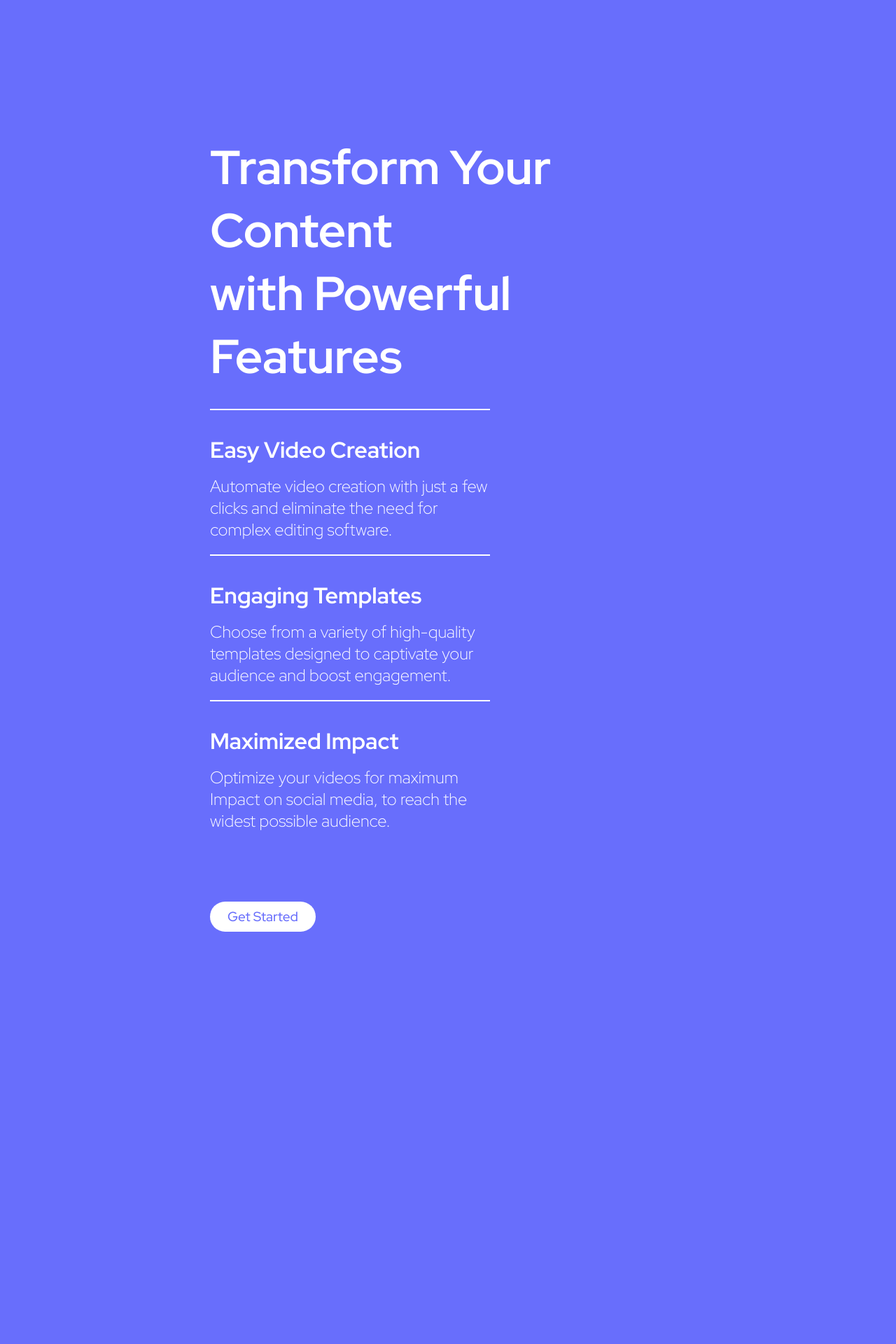
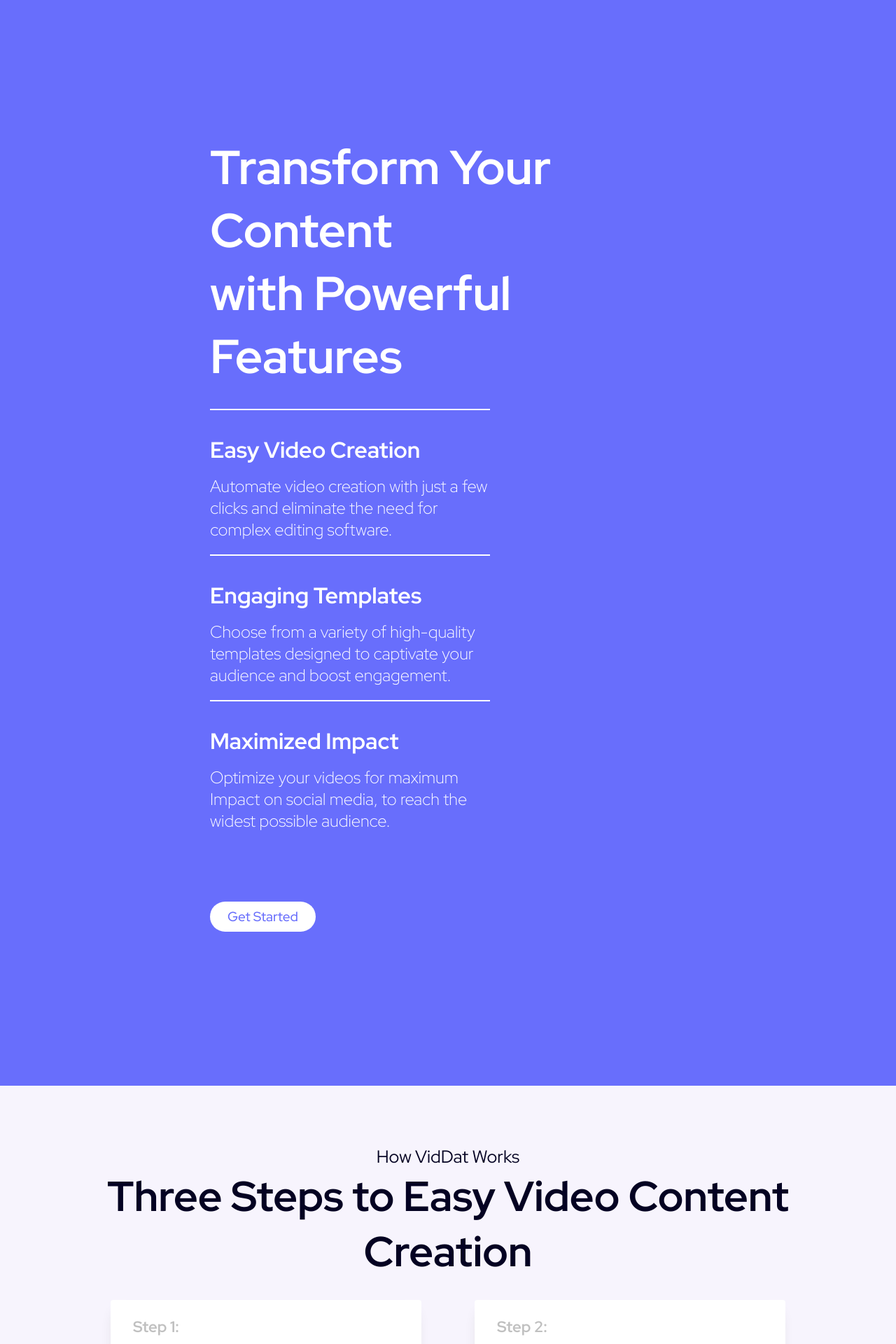
Before and after one commit to sokosam/viddat-private, a Flask app: page / in a window 1280 px wide. Shown: the part 1668-3588 px from the top of the page at 70% size. Before the commit the page ends 2999 px from the top, so only its background shows below. Run offline with Flask 3, Linux system fonts and the light colour scheme; a map, chart or similar area stays blank.

Commit message:
added how it works

```diff
--- a/app/static/styles/main.css
+++ b/app/static/styles/main.css
@@ -23,7 +23,7 @@ header {
     display: flex;
     justify-content: flex-end;
     align-items: center;
-    padding: 30px 5%;
+    padding: 15px 5%;
 }
 
 .logo {
@@ -51,14 +51,14 @@ button {
     background: rgb(43,104,197);
     background: linear-gradient(309deg, rgba(43,104,197,1) 0%, rgba(219,1,255,1) 100%);
     border: none;
-    border-radius: 50px;
+    border-radius: 10px;
     cursor: pointer;
-    transition: all 0.3s ease 0s;
+    transition: all 1s ease 0s;
     color: #fff;
 }
 
 button:hover {
-    border: 1px solid rgb(220, 220, 220);
+    background: linear-gradient(309deg, rgba(43,104,197,1) 0%, rgb(227, 85, 252) 100%);
 }
 
 .landing {
@@ -105,7 +105,6 @@ button:hover {
 .featuresSection {
     background-color: #686EFC;
     width: 100%;
-    z-index: -1;
     margin-top: -60px;
     padding:300px;
     padding-top: 220px;
@@ -166,5 +165,71 @@ button:hover {
 }
 
 .howItWorksSection {
-    background: #fff;
+    background: #F7F4FD;
+    padding: 85px 10%;
+    width: 100%;
 }
+
+.howItWorksSection h1{
+    font-size: 60px;
+    color: #040222;
+}
+
+
+.howItWorksSection p{
+    color: #040222;
+    font-size: 25px;
+}
+
+.stepCardParent {
+    display: flex;
+    justify-content: space-between;
+    flex-wrap: wrap;
+    padding: 30px 30px;
+}
+
+.stepCard {
+    width: 444px;
+    text-align: left;
+    background-color: #fff;
+    padding: 24px 32px;
+    -webkit-box-shadow: -1px 10px 20px -11px rgba(199,199,199,1);
+    -moz-box-shadow: -1px 10px 20px -11px rgba(199,199,199,1);
+    box-shadow: -1px 10px 20px -11px rgba(199,199,199,1);
+    border-radius: 4px;
+    transition: all 0.5s ease 0s;
+}
+
+.stepCard h2, h3{
+    font-size: 22px;
+    color: #040222;
+}
+
+.stepCard h2 {
+    color: #C0C0C0;
+}
+
+.stepCard h3 {
+    padding-top: 15px;
+}
+
+.stepCard p {
+    padding-top: 10px;
+    font-size: 20px;
+    color: #040222;
+}
+
+.imgContainer img{
+    display:block;
+    margin:auto;
+}
+
+.textCard {
+    height: 175px;
+}
+
+.stepCard:hover {
+    -webkit-box-shadow: -1px 10px 20px -11px rgba(143,143,143,1);
+-moz-box-shadow: -1px 10px 20px -11px rgba(143,143,143,1);
+box-shadow: -1px 10px 20px -11px rgba(143,143,143,1);
+}
--- a/app/templates/home.html
+++ b/app/templates/home.html
@@ -4,7 +4,7 @@
     <meta charset="UTF-8">
     <meta name="viewport" content="width=device-width, initial-scale=1.0">
     <link rel="stylesheet" type="text/css" href="{{url_for('static', filename='styles/main.css')}}" />
-    <title>Viddat</title>
+    <title>VidBot</title>
     <script>
         window.onscroll = function() {myFunction()};
 
@@ -23,7 +23,7 @@
 <body>
     <div id="navbar" class="navbar">
         <header>
-            <a href="/" class="logo"><h1>Viddat</h1></a>
+            <a href="/" class="logo"><h1>VidDat</h1></a>
             <nav>
                 <ul class="nav_links">
                     <li><a href="{{url_for('views.emailVerified')}}">Pricing</a></li>
@@ -75,11 +75,56 @@
                 <a class="featuresCta" href="{{url_for('auth.sign_up')}}"><button>Get Started</button></a>
                 </div>
             </div>
+
+
+            <div class="howItWorksSection">
+                <div>
+                    <p>How VidDat Works</p>
+                    <h1>Three Steps to Easy Video Content Creation</h1>
+                </div>
+                <div class="stepCardParent">
+
+                    <div class="stepCard">
+                        <div class="textCard">
+                        <h2>Step 1:</h2>
+                        <h3>Enter Your Text</h3>
+                        <p>Input the title and main text you want to feature in your video. </p>
+                        </div>
+                        <div class="imgContainer">
+                            <img src="static/Text.png">
+                        </div>
+                    </div>
+                    <div class="stepCard">
+                        <div class="textCard">
+                            <h2>Step 2:</h2>
+                            <h3>Choose a Template</h3>
+                            <p>Select from a variety of engaging templates designed to captivate your audience.</p>
+                        </div>
+                        <div class="imgContainer">
+                            <div class="imgContainer">
+                                <img src="static/Vid.png">
+                            </div>
+                        </div>
+                    </div>
+                    <div class="stepCard">
+                        <div class="textCard">
+                            <h2>Step 3:</h2>
+                            <h3>Generate and Download</h3>
+                            <p>Simply press the generate button to download your new video.</p>
+                        </div>
+                        <div class="imgContainer">
+                            <div class="imgContainer">
+                                <img src="static/Generate.png">
+                            </div>
+                        </div>
+                    </div>
+                </div>
+            </div>
        </div>
+    </section>
 
-       <div class="howItWorksSection">
+    <section>
 
-       </div>
     </section>
 </body>
 </html>
```
